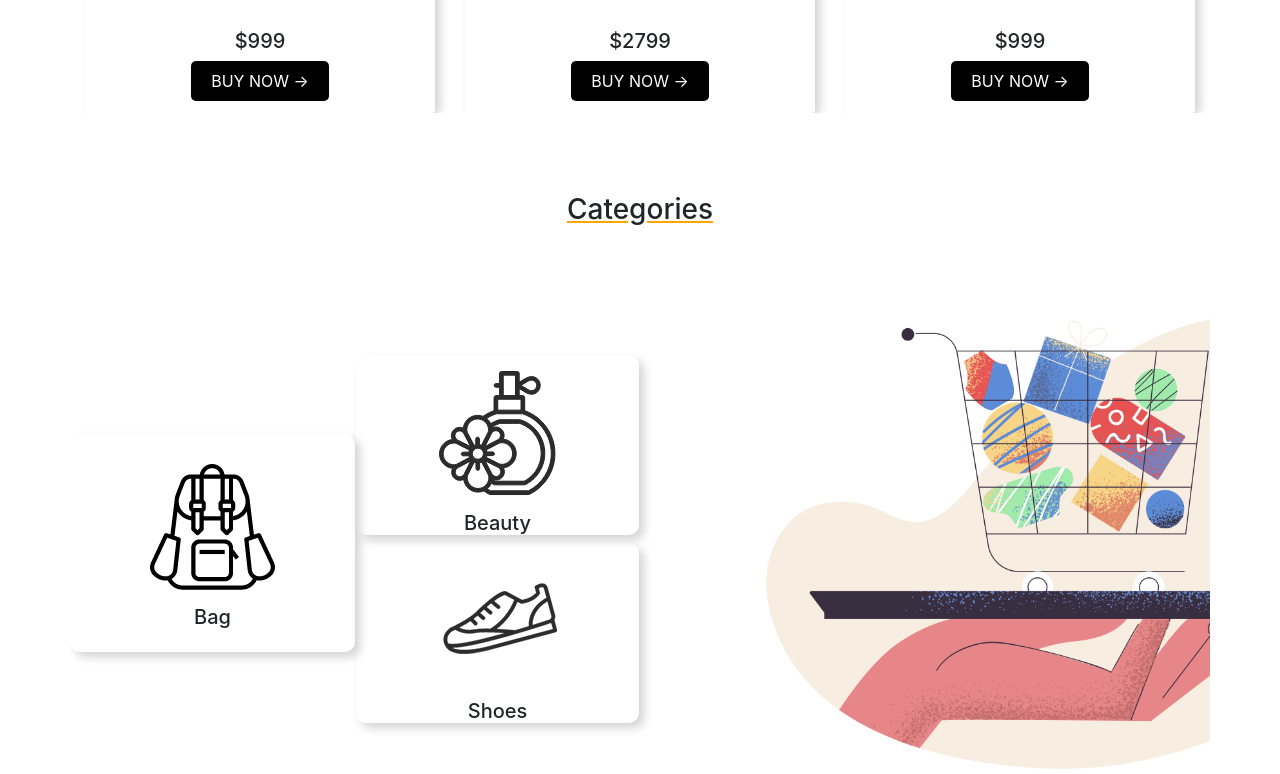
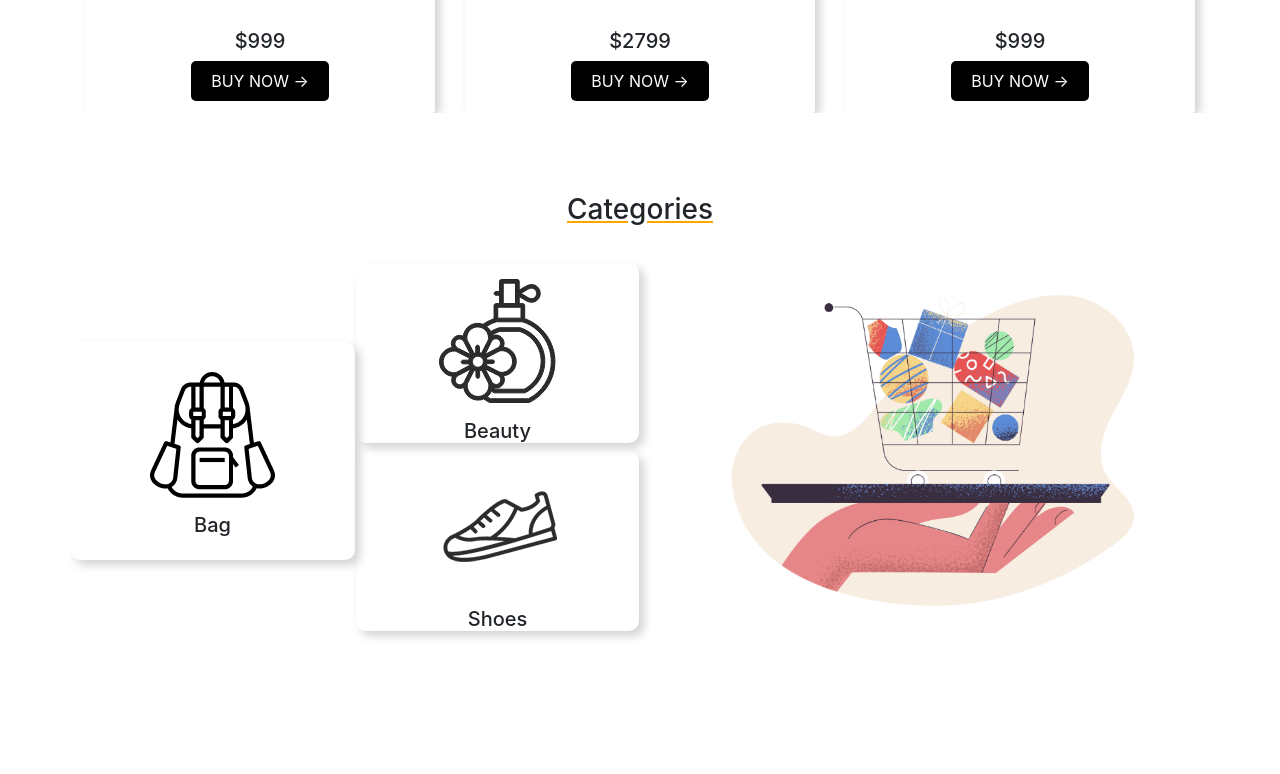
Before and after one commit to mostafizbappy158845/HOT-Gadet, a plain HTML site: page index.html in a window 1280 px wide. Shown: the part 2023-2797 px from the top of the page. After the commit the page ends 2770 px from the top, so only its background shows below. Drawn offline with nearby package versions, Linux system fonts and the light colour scheme.

Commit message:
last-pic done

```diff
--- a/index.html
+++ b/index.html
@@ -210,7 +210,7 @@
         </div>
         </div>
         <div class="col-md-6 ">
-          <img  src="images/Categories/pale-order.png" alt="">
+          <img class="last-pic" src="images/Categories/pale-order.png" alt="">
         </div>
       </div>
 
--- a/style.css
+++ b/style.css
@@ -55,3 +55,6 @@ u
     text-decoration-color: orange;
 
 }
+.last-pic{
+    width: 100%;
+}
```
